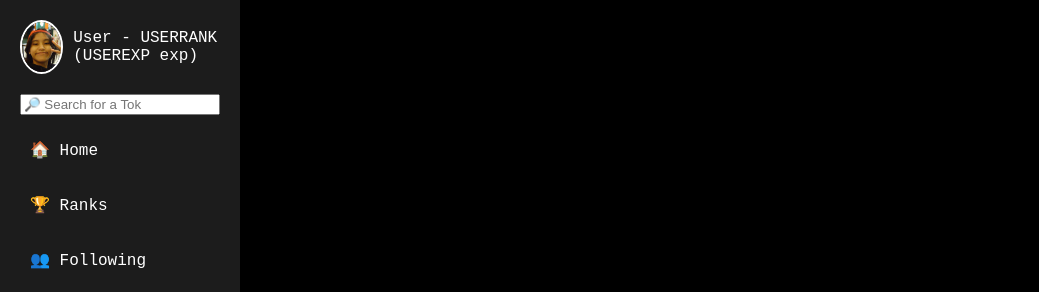
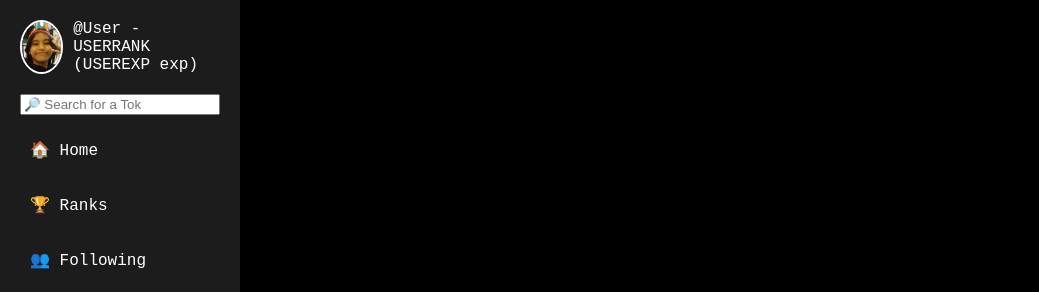
Before and after one commit to JecerSE/team_majikSaRaP_hackathon, a website: page public/index.html in a window 1280 px wide. Shown: the top 292 px of the page, without its empty margins (0-1039 px from the left). Drawn offline with Linux system fonts and the light colour scheme; a web font is replaced by a local one.

Commit message:
custom username now displays in homepage sidebar

```diff
--- a/public/index.html
+++ b/public/index.html
@@ -48,7 +48,7 @@
 <div class="sidebar">
     <div class="sidebar-header">
         <img src="assets/profile.jpeg" alt="User Profile" class="sidebar-profile-pic">
-        <span id="sidebarUser">User - <span id="sidebarRank">USERRANK</span> (<span id="sidebarExp">USEREXP</span> exp)</span>
+        <span>@<span id="sidebar-user-name">User</span> - <span id="sidebarRank">USERRANK</span> (<span id="sidebarExp">USEREXP</span> exp)</span>
     </div>
     <nav class="sidebar-nav">
         <input type="text" placeholder="🔎 Search for a Tok" class="search-bar">
@@ -79,6 +79,11 @@
 
         document.getElementById("sidebarRank").textContent = userRank;
         document.getElementById("sidebarExp").textContent = userExp;
+
+        // Load username if available
+        if (sessionStorage.getItem("userName")){
+            document.querySelector("#sidebar-user-name").textContent = sessionStorage.getItem("userName")
+        }
     });
 </script>
 <script src="script.js">
```
